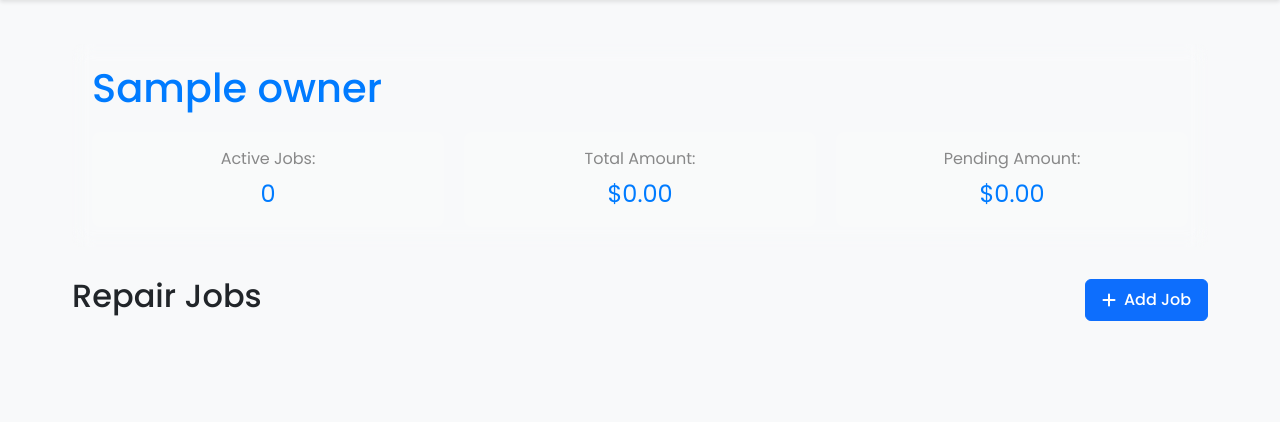
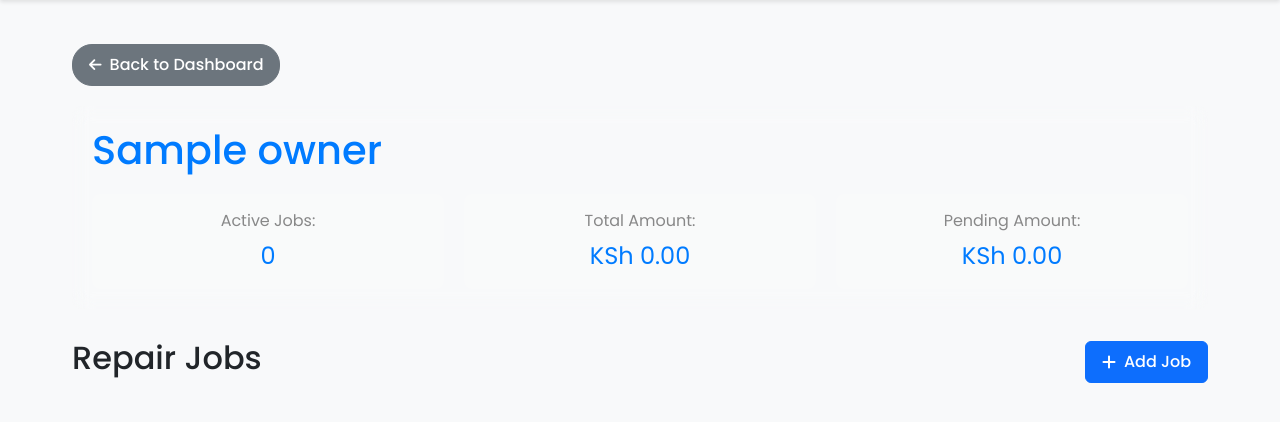
Before and after one commit to chalo-techmaster2/chao-site, a Flask app: a page that uses templates/owner_details.html in a window 1280 px wide. Shown: the part 56-478 px from the top of the page. Run offline with Flask 3, Linux system fonts and the light colour scheme; a user stored in the database is signed in; tables that the repository leaves empty hold one stand-in row (values such as "Sample post").

Commit message:
Add back button and update currency to Kenyan Shillings

```diff
--- a/templates/index.html
+++ b/templates/index.html
@@ -13,7 +13,7 @@
         </div>
         <div class="stat-card">
             <h3>Pending Payments</h3>
-            <p>${{ "%.2f"|format(pending_payments) }}</p>
+            <p>KSh {{ "%.2f"|format(pending_payments) }}</p>
         </div>
     </div>
 
@@ -31,7 +31,7 @@
                 <div class="owner-info">
                     <h3>{{ owner.name }}</h3>
                     <p>Active Jobs: {{ owner.active_jobs }}</p>
-                    <p>Pending Amount: ${{ "%.2f"|format(owner.pending_amount) }}</p>
+                    <p>Pending Amount: KSh {{ "%.2f"|format(owner.pending_amount) }}</p>
                 </div>
                 <a href="{{ url_for('owner_details', owner_name=owner.name) }}" class="btn btn-primary">View Details</a>
             </div>
--- a/templates/owner_details.html
+++ b/templates/owner_details.html
@@ -2,6 +2,12 @@
 
 {% block content %}
 <div class="owner-details">
+    <div class="navigation-header">
+        <a href="{{ url_for('index') }}" class="btn btn-secondary back-btn">
+            <i class="fas fa-arrow-left"></i> Back to Dashboard
+        </a>
+    </div>
+
     <div class="owner-header">
         <h1>{{ owner.name }}</h1>
         <div class="owner-stats">
@@ -11,11 +17,11 @@
             </div>
             <div class="stat-item">
                 <span class="label">Total Amount:</span>
-                <span class="value">${{ "%.2f"|format(owner.total_amount) }}</span>
+                <span class="value">KSh {{ "%.2f"|format(owner.total_amount) }}</span>
             </div>
             <div class="stat-item">
                 <span class="label">Pending Amount:</span>
-                <span class="value">${{ "%.2f"|format(owner.pending_amount) }}</span>
+                <span class="value">KSh {{ "%.2f"|format(owner.pending_amount) }}</span>
             </div>
         </div>
     </div>
@@ -37,9 +43,9 @@
                 </div>
                 <div class="job-details">
                     <p><strong>Issue:</strong> {{ job.issue }}</p>
-                    <p><strong>Total Amount:</strong> ${{ "%.2f"|format(job.total_amount) }}</p>
-                    <p><strong>Paid Amount:</strong> ${{ "%.2f"|format(job.paid_amount) }}</p>
-                    <p><strong>Remaining:</strong> ${{ "%.2f"|format(job.total_amount - job.paid_amount) }}</p>
+                    <p><strong>Total Amount:</strong> KSh {{ "%.2f"|format(job.total_amount) }}</p>
+                    <p><strong>Paid Amount:</strong> KSh {{ "%.2f"|format(job.paid_amount) }}</p>
+                    <p><strong>Remaining:</strong> KSh {{ "%.2f"|format(job.total_amount - job.paid_amount) }}</p>
                 </div>
                 {% if job.status != 'Completed' %}
                 <div class="job-actions">
@@ -71,7 +77,7 @@
                 <textarea id="issue" name="issue" required></textarea>
             </div>
             <div class="form-group">
-                <label for="total_amount">Total Amount:</label>
+                <label for="total_amount">Total Amount (KSh):</label>
                 <input type="number" id="total_amount" name="total_amount" step="0.01" required>
             </div>
             <div class="form-actions">
@@ -88,9 +94,9 @@
         <h2>Add Payment</h2>
         <form id="paymentForm" action="" method="POST">
             <div class="form-group">
-                <label for="amount">Amount:</label>
+                <label for="amount">Amount (KSh):</label>
                 <input type="number" id="amount" name="amount" step="0.01" required>
-                <small>Remaining: $<span id="remainingAmount">0.00</span></small>
+                <small>Remaining: KSh <span id="remainingAmount">0.00</span></small>
             </div>
             <div class="form-actions">
                 <button type="submit" class="btn btn-primary">Add Payment</button>
@@ -105,6 +111,27 @@
     padding: 20px;
     max-width: 1200px;
     margin: 0 auto;
+}
+
+.navigation-header {
+    margin-bottom: 20px;
+}
+
+.back-btn {
+    display: inline-flex;
+    align-items: center;
+    gap: 8px;
+    padding: 8px 16px;
+    border-radius: 20px;
+    transition: transform 0.2s;
+}
+
+.back-btn:hover {
+    transform: translateX(-5px);
+}
+
+.back-btn i {
+    font-size: 0.9em;
 }
 
 .owner-header {
```
